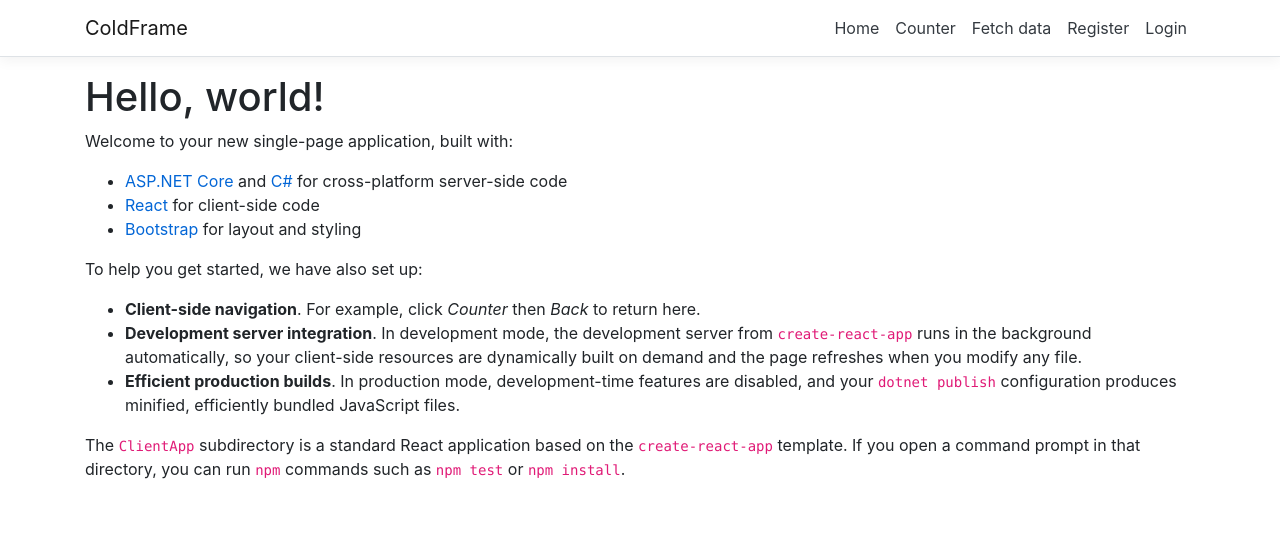
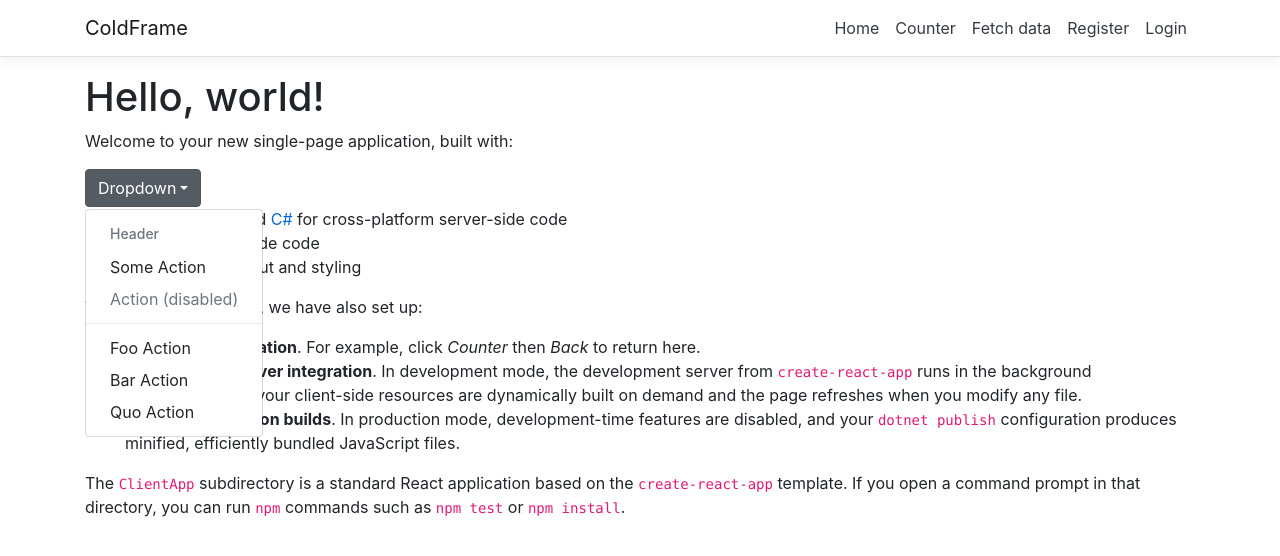
Before and after one commit to cupcakecoders/ColdFrame, a React (Create React App) app in the folder ColdFrame/ClientApp/: page / in a window 1280 px wide. Shown: the top 556 px of the page. Built offline with nearby package versions, Linux system fonts and the light colour scheme; no server answers.

Commit message:
plants drop down

```diff
--- a/ColdFrame/ClientApp/package.json
+++ b/ColdFrame/ClientApp/package.json
@@ -13,7 +13,7 @@
     "react-router-bootstrap": "^0.24.4",
     "react-router-dom": "^4.2.2",
     "react-scripts": "^3.0.1",
-    "reactstrap": "^6.3.0",
+    "reactstrap": "^8.4.1",
     "rimraf": "^2.6.2"
   },
   "devDependencies": {
--- a/ColdFrame/ClientApp/src/components/Home.js
+++ b/ColdFrame/ClientApp/src/components/Home.js
@@ -1,4 +1,5 @@
 import React, { Component } from 'react';
+import PlantsDropDown from './plants-dropdown/plants-dropdown'
 
 export class Home extends Component {
   static displayName = Home.name;
@@ -8,6 +9,7 @@ export class Home extends Component {
       <div>
         <h1>Hello, world!</h1>
         <p>Welcome to your new single-page application, built with:</p>
+          <PlantsDropDown/>
         <ul>
           <li><a href='https://get.asp.net/'>ASP.NET Core</a> and <a href='https://msdn.microsoft.com/en-us/library/67ef8sbd.aspx'>C#</a> for cross-platform server-side code</li>
           <li><a href='https://facebook.github.io/react/'>React</a> for client-side code</li>
--- a/ColdFrame/ClientApp/src/components/plants-dropdown/plants-dropdown.js
+++ b/ColdFrame/ClientApp/src/components/plants-dropdown/plants-dropdown.js
@@ -1,12 +1,42 @@
-import React from 'react';
-
-export const PlantNames = {
-    ReturnUrl: 'returnUrl',
-    Message: 'message'
-};
+import React, { Component } from 'react';
+import { Dropdown, DropdownToggle, DropdownMenu, DropdownItem } from 'reactstrap';
+import authService from "../api-authorization/AuthorizeService";
 
 export default class PlantsDropDown extends React.Component {
+
+    constructor(props) {
+        super(props);
+        this.state = {
+            isOpen: true
+        }
+        this.toggleDropdown = this.toggleDropdown.bind(this);
+    }
+
+
+    componentDidMount() {
+    }
+
+    toggleDropdown() {
+        this.setState({isOpen: !this.state.isOpen})
+    }
+
     render () {
-        return //dropdown;
+        return (
+            <Dropdown isOpen={this.state.isOpen} toggle={this.toggleDropdown}>
+                <DropdownToggle caret>
+                    Dropdown
+                </DropdownToggle>
+                <DropdownMenu>
+                    <DropdownItem header>Header</DropdownItem>
+                    <DropdownItem>Some Action</DropdownItem>
+                    <DropdownItem disabled>Action (disabled)</DropdownItem>
+                    <DropdownItem divider />
+                    <DropdownItem>Foo Action</DropdownItem>
+                    <DropdownItem>Bar Action</DropdownItem>
+                    <DropdownItem>Quo Action</DropdownItem>
+                </DropdownMenu>
+            </Dropdown>
+        );
     }
+
 }
```
Also changed, not shown: ColdFrame/ClientApp/src/api-users-plants/FetchUserPlantData.js (+12 -12 lines), ColdFrame/ClientApp/src/components/users-plants/UsersPlants.js (added, +12 -0 lines), 3 other files (tests, documents, lock files or other folders).
